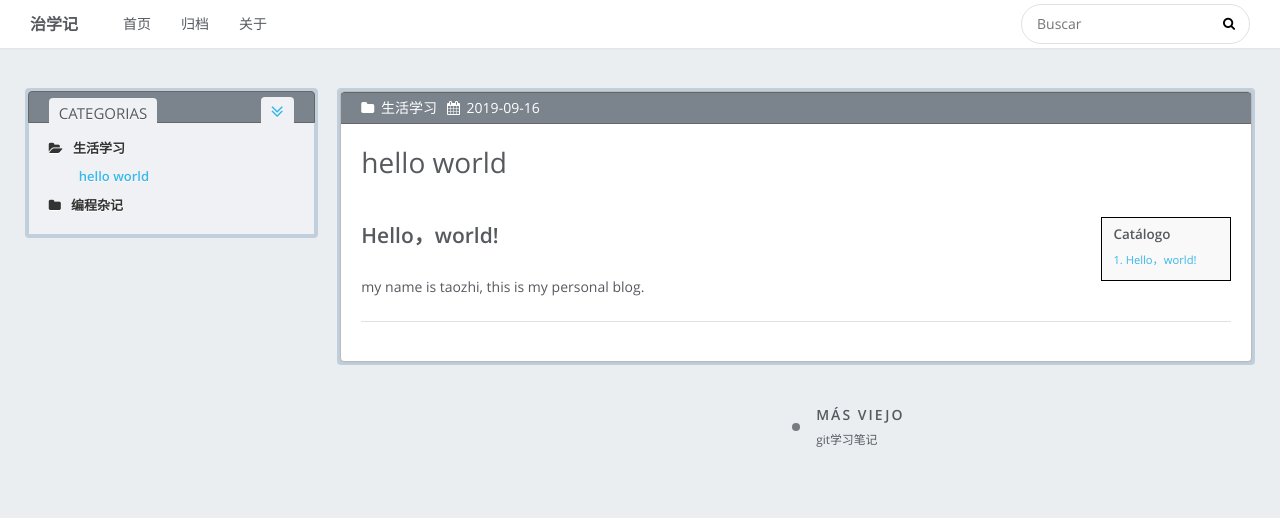
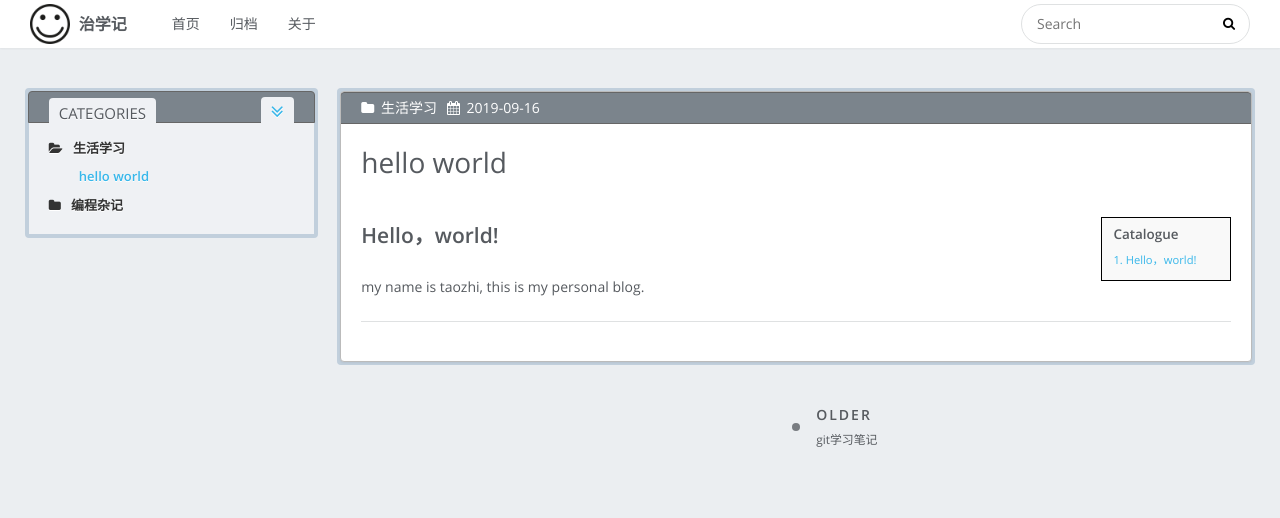
Before and after one commit to azhiking/azhiking.github.io, a plain HTML site: page wiki/生活学习/hello-world/index.html in a window 1280 px wide. Shown: the top 518 px of the page. Drawn offline with nearby package versions, Linux system fonts and the light colour scheme; some packages are replaced by stand-ins of ours.

Commit message:
Site updated: 2019-09-16 15:13:15

```diff
--- a/css/style.css
+++ b/css/style.css
@@ -170,7 +170,7 @@ code {
   width: 40px;
   height: 40px;
   background-repeat: no-repeat;
-  background-image: url("/logo.png");
+  background-image: url("/images/logo.png");
   -webkit-background-size: 40px 40px;
   -moz-background-size: 40px 40px;
   background-size: 40px 40px;
--- a/wiki/生活学习/hello-world/index.html
+++ b/wiki/生活学习/hello-world/index.html
@@ -25,7 +25,7 @@
 
 
 
-        <link rel="icon" href="/favicon.ico">
+        <link rel="icon" href="/images/favicon.ico">
 
 
     <link rel="stylesheet" href="/libs/font-awesome/css/font-awesome.min.css">
@@ -56,7 +56,7 @@
     <div id="header-main" class="header-inner">
         <div class="outer">
             <a href="/" id="logo">
-
+                <i class="logo"></i>
                 <span class="site-title">治学记</span>
             </a>
             <nav id="main-nav">
@@ -72,7 +72,7 @@
             <div id="search-form-wrap">
 
     <form class="search-form">
-        <input type="text" class="ins-search-input search-form-input" placeholder="Buscar">
+        <input type="text" class="ins-search-input search-form-input" placeholder="Search">
         <button type="submit" class="search-form-submit"></button>
     </form>
     <div class="ins-search">
@@ -91,10 +91,10 @@
 (function (window) {
     var INSIGHT_CONFIG = {
         TRANSLATION: {
-            POSTS: 'Entradas',
+            POSTS: 'Posts',
             PAGES: 'Pages',
-            CATEGORIES: 'Categorias',
-            TAGS: 'Etiquetas',
+            CATEGORIES: 'Categories',
+            TAGS: 'Tags',
             UNTITLED: '(Untitled)',
         },
         ROOT_URL: '/',
@@ -121,7 +121,7 @@
                 <td>
 
     <div class="search-form">
-        <input type="text" class="ins-search-input search-form-input" placeholder="Buscar">
+        <input type="text" class="ins-search-input search-form-input" placeholder="Search">
     </div>
 
                 </td>
@@ -138,7 +138,7 @@
 
     <div class="widget-wrap" id="categories">
         <h3 class="widget-title">
-            <span>Categorias</span>
+            <span>categories</span>
             &nbsp;
             <a id="allExpand" href="#">
                 <i class="fa fa-angle-double-down fa-2x"></i>
@@ -287,7 +287,7 @@
 
 
                 <div id="toc" class="toc-article">
-                <strong class="toc-title">Catálogo</strong>
+                <strong class="toc-title">Catalogue</strong>
                     <ol class="toc"><li class="toc-item toc-level-2"><a class="toc-link" href="#Hello，world"><span class="toc-number">1.</span> <span class="toc-text">Hello，world!</span></a></li></ol>
                 </div>
 
@@ -308,7 +308,7 @@
 
 
         <a href="/wiki/编程杂记/Git/git学习笔记/" id="article-nav-older" class="article-nav-link-wrap">
-            <strong class="article-nav-caption">Más viejo</strong>
+            <strong class="article-nav-caption">Older</strong>
             <div class="article-nav-title">git学习笔记</div>
         </a>
 
```
Also changed, not shown: about/index.html (+8 -8 lines), archives/2019/09/index.html (+9 -9 lines), archives/2019/index.html (+9 -9 lines), archives/index.html (+9 -9 lines), categories/index.html (+8 -8 lines), categories/生活学习/index.html (+9 -9 lines), categories/编程杂记/Git/index.html (+9 -9 lines), categories/编程杂记/index.html (+9 -9 lines), content.json (+1 -1 lines), index.html (+8 -8 lines), tags/index.html (+8 -8 lines), wiki/编程杂记/Git/git学习笔记/index.html (+10 -10 lines), images/favicon.ico (added), images/logo.png (added).
